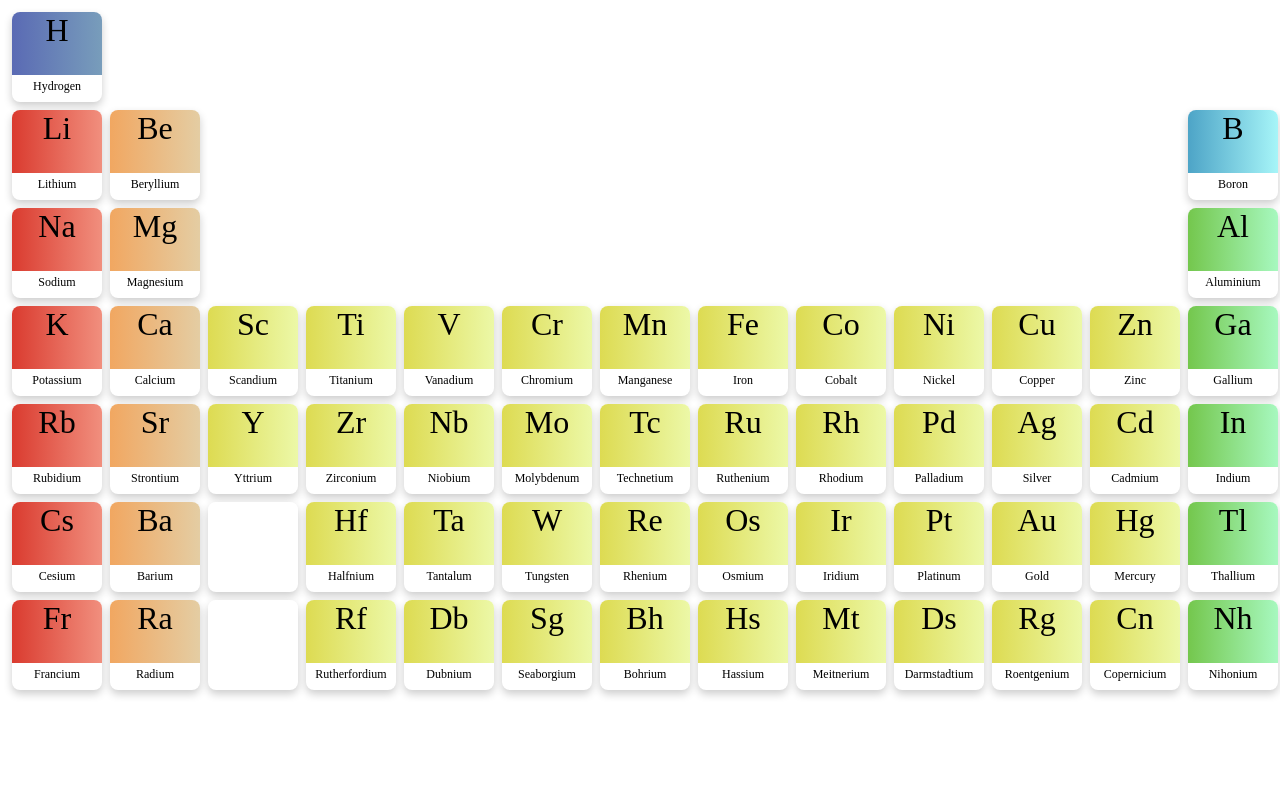
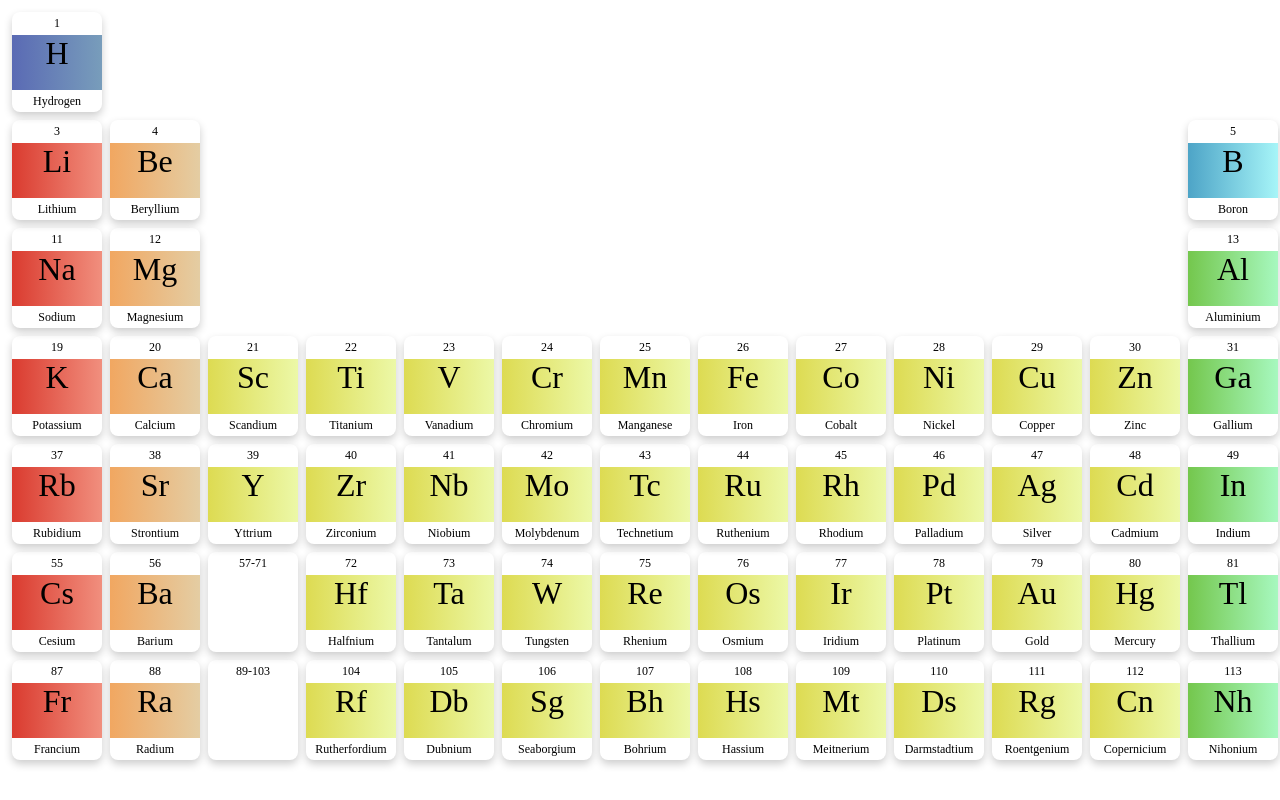
Before and after one commit to vmdharan/periodic-table, a plain HTML site: page Index.html in a window 1280 px wide. Shown: the top 800 px of the page. Drawn offline with Linux system fonts and the light colour scheme.

Commit message:
Added the atomic number
Display the atomic number in the header for each card.

```diff
--- a/Index.html
+++ b/Index.html
@@ -12,26 +12,26 @@
 <body>
     <script>
         var container = document.createElement('div');
-        container.classList.add("j1-container");
+        container.classList.add("elem-container");
         document.body.appendChild(container);
 
         var n = 18;
 
         function doRow(rowNum) {
             var container = document.createElement('div');
-            container.classList.add("j1-container");
+            container.classList.add("elem-container");
             document.body.appendChild(container);
             for (var i = 0; i < n; i++) {
                 var col = i % 3 + 1;
 
                 var c1;
                 if (!rowNum[i].hasOwnProperty('Symbol')) {
-                    c1 = createCard("img-div-col0", rowNum[i].Symbol, rowNum[i].Name);
+                    c1 = createCard("img-div-col0", rowNum[i].Number, rowNum[i].Symbol, rowNum[i].Name);
                     c1.style.visibility = 'hidden';
                 }
 
                 else if(rowNum[i].Symbol == '') {
-                    c1 = createCard("img-div-col0", rowNum[i].Symbol, rowNum[i].Name);
+                    c1 = createCard("img-div-col0", rowNum[i].Number, rowNum[i].Symbol, rowNum[i].Name);
                 }
 
                 else {
@@ -47,7 +47,7 @@
                         case 'Noble Gas': divColour = 'img-div-col8'; break;
                         default: divColour = 'img-div-col9'; break;
                     }
-                    c1 = createCard(divColour, rowNum[i].Symbol, rowNum[i].Name);
+                    c1 = createCard(divColour, rowNum[i].Number, rowNum[i].Symbol, rowNum[i].Name);
                 }
 
                 container.appendChild(c1);
--- a/main.css
+++ b/main.css
@@ -1,27 +1,27 @@
-.j1-container {
+.elem-container {
     display: flex;
     flex-direction: row;
 }
 
-.j1-card {
+.elem-card {
     box-shadow: 0 4px 8px 0 rgba(0, 0, 0, 0.20);
     transition: 0.3s;
     width: 90px;
-    height: 90px;
+    height: 100px;
     margin: 4px;
     border-radius: 8px;
     min-width: 90px;
 }
 
-.j1-card:hover {
-    box-shadow: 0 8px 20px 0 rgba(0, 0, 0, 0.20);
+.elem-card:hover {
+    box-shadow: 0 8px 24px 0 rgba(0, 0, 0, 0.19);
 }
 
-.j1-img-div {
+.elem-img-div {
     width: 100%;
-    height: 70%;
-    border-top-left-radius: 8px;
-    border-top-right-radius: 8px;
+    height: 55%;
+    /* border-top-left-radius: 8px;
+    border-top-right-radius: 8px; */
     font-size: 32px;
     font: bold;
     text-align: center;
@@ -67,11 +67,16 @@
     background: linear-gradient(90deg, rgb(189, 124, 219), rgb(88, 91, 233));
 }
 
-
-
-.j1-card-text {
+.elem-card-text-top {
     padding: 4px 8px;
     text-align: center;
     text-overflow: clip;
     font-size: 12px;
 }
+
+.elem-card-text-bottom {
+    padding: 4px 8px;
+    text-align: center;
+    text-overflow: clip;
+    font-size: 12px;
+}
--- a/main.js
+++ b/main.js
@@ -1,137 +1,142 @@
 
 var row1 = [
-    { Symbol: 'H', Name: 'Hydrogen', Type: 'Non-metal' },
+    { Number: '1', Symbol: 'H', Name: 'Hydrogen', Type: 'Non-metal' },
     {}, {}, {}, {}, {}, {}, {}, {},
     {}, {}, {}, {}, {}, {}, {}, {},
-    { Symbol: 'He', Name: 'Helium', Type: 'Noble Gas' }
+    { Number: '2', Symbol: 'He', Name: 'Helium', Type: 'Noble Gas' }
 ];
 
 var row2 = [
-    { Symbol: 'Li', Name: 'Lithium', Type: 'Alkali Metal' },
-    { Symbol: 'Be', Name: 'Beryllium', Type: 'Alkaline Earth' },
+    { Number: '3', Symbol: 'Li', Name: 'Lithium', Type: 'Alkali Metal' },
+    { Number: '4', Symbol: 'Be', Name: 'Beryllium', Type: 'Alkaline Earth' },
     {}, {}, {}, {}, {}, {}, {}, {}, {}, {},
-    { Symbol: 'B', Name: 'Boron', Type: 'Metalloid' },
-    { Symbol: 'C', Name: 'Carbon', Type: 'Non-metal' },
-    { Symbol: 'N', Name: 'Nitrogen', Type: 'Non-metal' },
-    { Symbol: 'O', Name: 'Oxygen', Type: 'Non-metal' },
-    { Symbol: 'F', Name: 'Fluorine', Type: 'Halogen' },
-    { Symbol: 'Ne', Name: 'Neon', Type: 'Noble Gas' }
+    { Number: '5', Symbol: 'B', Name: 'Boron', Type: 'Metalloid' },
+    { Number: '6', Symbol: 'C', Name: 'Carbon', Type: 'Non-metal' },
+    { Number: '7', Symbol: 'N', Name: 'Nitrogen', Type: 'Non-metal' },
+    { Number: '8', Symbol: 'O', Name: 'Oxygen', Type: 'Non-metal' },
+    { Number: '9', Symbol: 'F', Name: 'Fluorine', Type: 'Halogen' },
+    { Number: '10', Symbol: 'Ne', Name: 'Neon', Type: 'Noble Gas' }
 ];
 
 var row3 = [
-    { Symbol: 'Na', Name: 'Sodium', Type: 'Alkali Metal' },
-    { Symbol: 'Mg', Name: 'Magnesium', Type: 'Alkaline Earth' },
+    { Number: '11', Symbol: 'Na', Name: 'Sodium', Type: 'Alkali Metal' },
+    { Number: '12', Symbol: 'Mg', Name: 'Magnesium', Type: 'Alkaline Earth' },
     {}, {}, {}, {}, {}, {}, {}, {}, {}, {},
-    { Symbol: 'Al', Name: 'Aluminium', Type: 'Basic Metal' },
-    { Symbol: 'Si', Name: 'Silicon', Type: 'Metalloid' },
-    { Symbol: 'P', Name: 'Phosphorus', Type: 'Non-metal' },
-    { Symbol: 'S', Name: 'Sulphur', Type: 'Non-metal' },
-    { Symbol: 'Cl', Name: 'Chlorine', Type: 'Halogen' },
-    { Symbol: 'Ar', Name: 'Argon', Type: 'Noble Gas' }
+    { Number: '13', Symbol: 'Al', Name: 'Aluminium', Type: 'Basic Metal' },
+    { Number: '14', Symbol: 'Si', Name: 'Silicon', Type: 'Metalloid' },
+    { Number: '15', Symbol: 'P', Name: 'Phosphorus', Type: 'Non-metal' },
+    { Number: '16', Symbol: 'S', Name: 'Sulphur', Type: 'Non-metal' },
+    { Number: '17', Symbol: 'Cl', Name: 'Chlorine', Type: 'Halogen' },
+    { Number: '18', Symbol: 'Ar', Name: 'Argon', Type: 'Noble Gas' }
 ];
 
 var row4 = [
-    { Symbol: 'K', Name: 'Potassium', Type: 'Alkali Metal' },
-    { Symbol: 'Ca', Name: 'Calcium', Type: 'Alkaline Earth' },
-    { Symbol: 'Sc', Name: 'Scandium', Type: 'Transition Metal' },
-    { Symbol: 'Ti', Name: 'Titanium', Type: 'Transition Metal' },
-    { Symbol: 'V', Name: 'Vanadium', Type: 'Transition Metal' },
-    { Symbol: 'Cr', Name: 'Chromium', Type: 'Transition Metal' },
-    { Symbol: 'Mn', Name: 'Manganese', Type: 'Transition Metal' },
-    { Symbol: 'Fe', Name: 'Iron', Type: 'Transition Metal' },
-    { Symbol: 'Co', Name: 'Cobalt', Type: 'Transition Metal' },
-    { Symbol: 'Ni', Name: 'Nickel', Type: 'Transition Metal' },
-    { Symbol: 'Cu', Name: 'Copper', Type: 'Transition Metal' },
-    { Symbol: 'Zn', Name: 'Zinc', Type: 'Transition Metal' },
-    { Symbol: 'Ga', Name: 'Gallium', Type: 'Basic Metal' },
-    { Symbol: 'Ge', Name: 'Germanium', Type: 'Metalloid' },
-    { Symbol: 'As', Name: 'Arsenic', Type: 'Metalloid' },
-    { Symbol: 'Se', Name: 'Selenium', Type: 'Non-metal' },
-    { Symbol: 'Br', Name: 'Bromine', Type: 'Halogen' },
-    { Symbol: 'Kr', Name: 'Krypton', Type: 'Noble Gas' }
+    { Number: '19', Symbol: 'K', Name: 'Potassium', Type: 'Alkali Metal' },
+    { Number: '20', Symbol: 'Ca', Name: 'Calcium', Type: 'Alkaline Earth' },
+    { Number: '21', Symbol: 'Sc', Name: 'Scandium', Type: 'Transition Metal' },
+    { Number: '22', Symbol: 'Ti', Name: 'Titanium', Type: 'Transition Metal' },
+    { Number: '23', Symbol: 'V', Name: 'Vanadium', Type: 'Transition Metal' },
+    { Number: '24', Symbol: 'Cr', Name: 'Chromium', Type: 'Transition Metal' },
+    { Number: '25', Symbol: 'Mn', Name: 'Manganese', Type: 'Transition Metal' },
+    { Number: '26', Symbol: 'Fe', Name: 'Iron', Type: 'Transition Metal' },
+    { Number: '27', Symbol: 'Co', Name: 'Cobalt', Type: 'Transition Metal' },
+    { Number: '28', Symbol: 'Ni', Name: 'Nickel', Type: 'Transition Metal' },
+    { Number: '29', Symbol: 'Cu', Name: 'Copper', Type: 'Transition Metal' },
+    { Number: '30', Symbol: 'Zn', Name: 'Zinc', Type: 'Transition Metal' },
+    { Number: '31', Symbol: 'Ga', Name: 'Gallium', Type: 'Basic Metal' },
+    { Number: '32', Symbol: 'Ge', Name: 'Germanium', Type: 'Metalloid' },
+    { Number: '33', Symbol: 'As', Name: 'Arsenic', Type: 'Metalloid' },
+    { Number: '34', Symbol: 'Se', Name: 'Selenium', Type: 'Non-metal' },
+    { Number: '35', Symbol: 'Br', Name: 'Bromine', Type: 'Halogen' },
+    { Number: '36', Symbol: 'Kr', Name: 'Krypton', Type: 'Noble Gas' }
 ];
 
 var row5 = [
-    { Symbol: 'Rb', Name: 'Rubidium', Type: 'Alkali Metal' },
-    { Symbol: 'Sr', Name: 'Strontium', Type: 'Alkaline Earth' },
-    { Symbol: 'Y', Name: 'Yttrium', Type: 'Transition Metal' },
-    { Symbol: 'Zr', Name: 'Zirconium', Type: 'Transition Metal' },
-    { Symbol: 'Nb', Name: 'Niobium', Type: 'Transition Metal' },
-    { Symbol: 'Mo', Name: 'Molybdenum', Type: 'Transition Metal' },
-    { Symbol: 'Tc', Name: 'Technetium', Type: 'Transition Metal' },
-    { Symbol: 'Ru', Name: 'Ruthenium', Type: 'Transition Metal' },
-    { Symbol: 'Rh', Name: 'Rhodium', Type: 'Transition Metal' },
-    { Symbol: 'Pd', Name: 'Palladium', Type: 'Transition Metal' },
-    { Symbol: 'Ag', Name: 'Silver', Type: 'Transition Metal' },
-    { Symbol: 'Cd', Name: 'Cadmium', Type: 'Transition Metal' },
-    { Symbol: 'In', Name: 'Indium', Type: 'Basic Metal' },
-    { Symbol: 'Sn', Name: 'Tin', Type: 'Basic Metal' },
-    { Symbol: 'Sb', Name: 'Antimony', Type: 'Metalloid' },
-    { Symbol: 'Te', Name: 'Tellurium', Type: 'Metalloid' },
-    { Symbol: 'I', Name: 'Iodine', Type: 'Halogen' },
-    { Symbol: 'Xe', Name: 'Xenon', Type: 'Noble Gas' }
+    { Number: '37', Symbol: 'Rb', Name: 'Rubidium', Type: 'Alkali Metal' },
+    { Number: '38', Symbol: 'Sr', Name: 'Strontium', Type: 'Alkaline Earth' },
+    { Number: '39', Symbol: 'Y', Name: 'Yttrium', Type: 'Transition Metal' },
+    { Number: '40', Symbol: 'Zr', Name: 'Zirconium', Type: 'Transition Metal' },
+    { Number: '41', Symbol: 'Nb', Name: 'Niobium', Type: 'Transition Metal' },
+    { Number: '42', Symbol: 'Mo', Name: 'Molybdenum', Type: 'Transition Metal' },
+    { Number: '43', Symbol: 'Tc', Name: 'Technetium', Type: 'Transition Metal' },
+    { Number: '44', Symbol: 'Ru', Name: 'Ruthenium', Type: 'Transition Metal' },
+    { Number: '45', Symbol: 'Rh', Name: 'Rhodium', Type: 'Transition Metal' },
+    { Number: '46', Symbol: 'Pd', Name: 'Palladium', Type: 'Transition Metal' },
+    { Number: '47', Symbol: 'Ag', Name: 'Silver', Type: 'Transition Metal' },
+    { Number: '48', Symbol: 'Cd', Name: 'Cadmium', Type: 'Transition Metal' },
+    { Number: '49', Symbol: 'In', Name: 'Indium', Type: 'Basic Metal' },
+    { Number: '50', Symbol: 'Sn', Name: 'Tin', Type: 'Basic Metal' },
+    { Number: '51', Symbol: 'Sb', Name: 'Antimony', Type: 'Metalloid' },
+    { Number: '52', Symbol: 'Te', Name: 'Tellurium', Type: 'Metalloid' },
+    { Number: '53', Symbol: 'I', Name: 'Iodine', Type: 'Halogen' },
+    { Number: '54', Symbol: 'Xe', Name: 'Xenon', Type: 'Noble Gas' }
 ];
 
 var row6 = [
-    { Symbol: 'Cs', Name: 'Cesium', Type: 'Alkali Metal' },
-    { Symbol: 'Ba', Name: 'Barium', Type: 'Alkaline Earth' },
-    { Symbol: '', Name: '', Type: '' },
-    { Symbol: 'Hf', Name: 'Halfnium', Type: 'Transition Metal' },
-    { Symbol: 'Ta', Name: 'Tantalum', Type: 'Transition Metal' },
-    { Symbol: 'W', Name: 'Tungsten', Type: 'Transition Metal' },
-    { Symbol: 'Re', Name: 'Rhenium', Type: 'Transition Metal' },
-    { Symbol: 'Os', Name: 'Osmium', Type: 'Transition Metal' },
-    { Symbol: 'Ir', Name: 'Iridium', Type: 'Transition Metal' },
-    { Symbol: 'Pt', Name: 'Platinum', Type: 'Transition Metal' },
-    { Symbol: 'Au', Name: 'Gold', Type: 'Transition Metal' },
-    { Symbol: 'Hg', Name: 'Mercury', Type: 'Transition Metal' },
-    { Symbol: 'Tl', Name: 'Thallium', Type: 'Basic Metal' },
-    { Symbol: 'Pb', Name: 'Lead', Type: 'Basic Metal' },
-    { Symbol: 'Bi', Name: 'Bismuth', Type: 'Basic Metal' },
-    { Symbol: 'Po', Name: 'Polonium', Type: 'Metalloid' },
-    { Symbol: 'At', Name: 'Astatine', Type: 'Halogen' },
-    { Symbol: 'Rn', Name: 'Radon', Type: 'Noble Gas' }
+    { Number: '55', Symbol: 'Cs', Name: 'Cesium', Type: 'Alkali Metal' },
+    { Number: '56', Symbol: 'Ba', Name: 'Barium', Type: 'Alkaline Earth' },
+    { Number: '57-71', Symbol: '', Name: '', Type: '' },
+    { Number: '72', Symbol: 'Hf', Name: 'Halfnium', Type: 'Transition Metal' },
+    { Number: '73', Symbol: 'Ta', Name: 'Tantalum', Type: 'Transition Metal' },
+    { Number: '74', Symbol: 'W', Name: 'Tungsten', Type: 'Transition Metal' },
+    { Number: '75', Symbol: 'Re', Name: 'Rhenium', Type: 'Transition Metal' },
+    { Number: '76', Symbol: 'Os', Name: 'Osmium', Type: 'Transition Metal' },
+    { Number: '77', Symbol: 'Ir', Name: 'Iridium', Type: 'Transition Metal' },
+    { Number: '78', Symbol: 'Pt', Name: 'Platinum', Type: 'Transition Metal' },
+    { Number: '79', Symbol: 'Au', Name: 'Gold', Type: 'Transition Metal' },
+    { Number: '80', Symbol: 'Hg', Name: 'Mercury', Type: 'Transition Metal' },
+    { Number: '81', Symbol: 'Tl', Name: 'Thallium', Type: 'Basic Metal' },
+    { Number: '82', Symbol: 'Pb', Name: 'Lead', Type: 'Basic Metal' },
+    { Number: '83', Symbol: 'Bi', Name: 'Bismuth', Type: 'Basic Metal' },
+    { Number: '84', Symbol: 'Po', Name: 'Polonium', Type: 'Metalloid' },
+    { Number: '85', Symbol: 'At', Name: 'Astatine', Type: 'Halogen' },
+    { Number: '86', Symbol: 'Rn', Name: 'Radon', Type: 'Noble Gas' }
 ];
 
 var row7 = [
-    { Symbol: 'Fr', Name: 'Francium', Type: 'Alkali Metal' },
-    { Symbol: 'Ra', Name: 'Radium', Type: 'Alkaline Earth' },
-    { Symbol: '', Name: '', Type: '' },
-    { Symbol: 'Rf', Name: 'Rutherfordium', Type: 'Transition Metal' },
-    { Symbol: 'Db', Name: 'Dubnium', Type: 'Transition Metal' },
-    { Symbol: 'Sg', Name: 'Seaborgium', Type: 'Transition Metal' },
-    { Symbol: 'Bh', Name: 'Bohrium', Type: 'Transition Metal' },
-    { Symbol: 'Hs', Name: 'Hassium', Type: 'Transition Metal' },
-    { Symbol: 'Mt', Name: 'Meitnerium', Type: 'Transition Metal' },
-    { Symbol: 'Ds', Name: 'Darmstadtium', Type: 'Transition Metal' },
-    { Symbol: 'Rg', Name: 'Roentgenium', Type: 'Transition Metal' },
-    { Symbol: 'Cn', Name: 'Copernicium', Type: 'Transition Metal' },
-    { Symbol: 'Nh', Name: 'Nihonium', Type: 'Basic Metal' },
-    { Symbol: 'Fl', Name: 'Flerovium', Type: 'Basic Metal' },
-    { Symbol: 'Mc', Name: 'Moscovium', Type: 'Basic Metal' },
-    { Symbol: 'Lv', Name: 'Livermorium', Type: 'Basic Metal' },
-    { Symbol: 'Ts', Name: 'Tennessine', Type: 'Halogen' },
-    { Symbol: 'Og', Name: 'Oganesson', Type: 'Noble Gas' }
+    { Number: '87', Symbol: 'Fr', Name: 'Francium', Type: 'Alkali Metal' },
+    { Number: '88', Symbol: 'Ra', Name: 'Radium', Type: 'Alkaline Earth' },
+    { Number: '89-103', Symbol: '', Name: '', Type: '' },
+    { Number: '104', Symbol: 'Rf', Name: 'Rutherfordium', Type: 'Transition Metal' },
+    { Number: '105', Symbol: 'Db', Name: 'Dubnium', Type: 'Transition Metal' },
+    { Number: '106', Symbol: 'Sg', Name: 'Seaborgium', Type: 'Transition Metal' },
+    { Number: '107', Symbol: 'Bh', Name: 'Bohrium', Type: 'Transition Metal' },
+    { Number: '108', Symbol: 'Hs', Name: 'Hassium', Type: 'Transition Metal' },
+    { Number: '109', Symbol: 'Mt', Name: 'Meitnerium', Type: 'Transition Metal' },
+    { Number: '110', Symbol: 'Ds', Name: 'Darmstadtium', Type: 'Transition Metal' },
+    { Number: '111', Symbol: 'Rg', Name: 'Roentgenium', Type: 'Transition Metal' },
+    { Number: '112', Symbol: 'Cn', Name: 'Copernicium', Type: 'Transition Metal' },
+    { Number: '113', Symbol: 'Nh', Name: 'Nihonium', Type: 'Basic Metal' },
+    { Number: '114', Symbol: 'Fl', Name: 'Flerovium', Type: 'Basic Metal' },
+    { Number: '115', Symbol: 'Mc', Name: 'Moscovium', Type: 'Basic Metal' },
+    { Number: '116', Symbol: 'Lv', Name: 'Livermorium', Type: 'Basic Metal' },
+    { Number: '117', Symbol: 'Ts', Name: 'Tennessine', Type: 'Halogen' },
+    { Number: '118', Symbol: 'Og', Name: 'Oganesson', Type: 'Noble Gas' }
 ];
 
 
 
-function createCard(cardImg, elemSymbol, elemName) {
+function createCard(cardImg, elemNumber, elemSymbol, elemName) {
     var card = document.createElement('div');
 
+    var header = document.createElement('div');
     var img = document.createElement('div');
-    var txt = document.createElement('div');
+    var footer = document.createElement('div');
 
-    card.classList.add("j1-card");
-    img.classList.add("j1-img-div");
+    header.classList.add("elem-card-text-top");
+    header.textContent = elemNumber;
+
+    card.classList.add("elem-card");
+    img.classList.add("elem-img-div");
     img.classList.add(cardImg);
     img.textContent = elemSymbol;
 
-    txt.classList.add("j1-card-text");
-    txt.textContent = elemName;
+    footer.classList.add("elem-card-text-bottom");
+    footer.textContent = elemName;
 
+    card.appendChild(header);
     card.appendChild(img);
-    card.appendChild(txt);
+    card.appendChild(footer);
 
     return card;
 }
```
